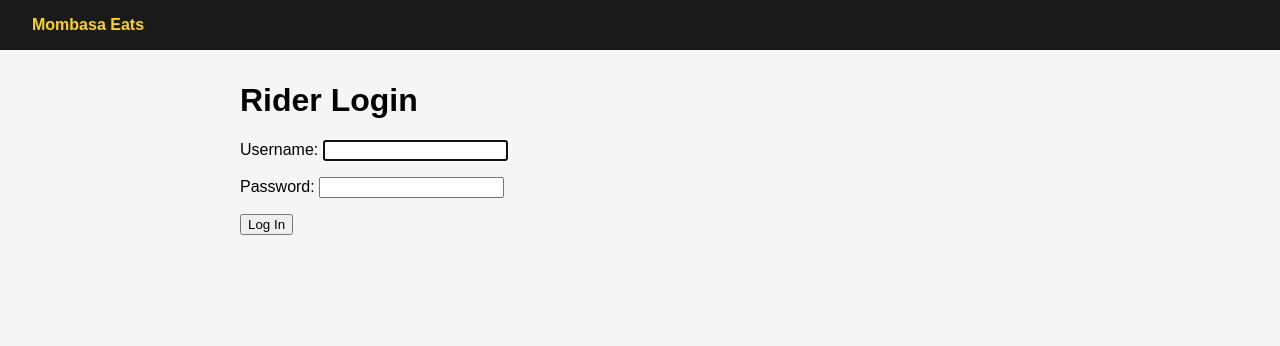
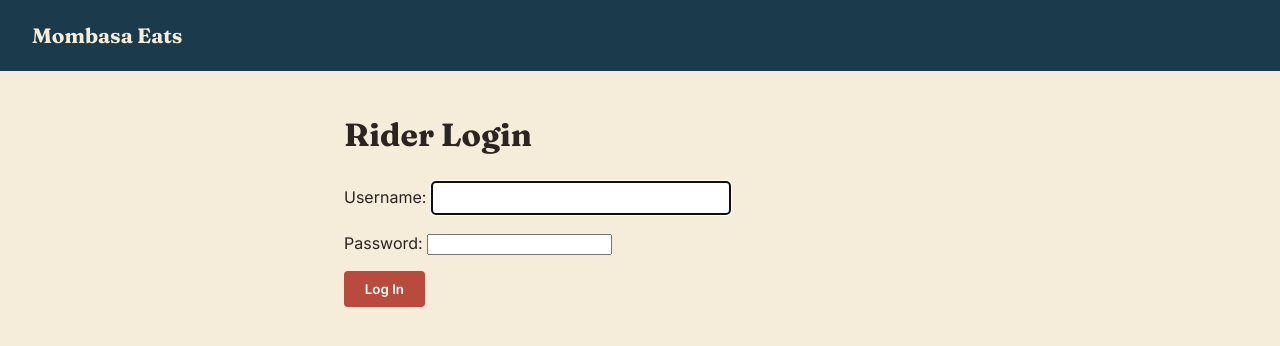
Before and after one commit to ATHMAN-RLD/mombasa-eats, a Django app: page /login/ in a window 1280 px wide. Shown: the top 346 px of the page. Run offline with Django 5.2, Linux system fonts and the light colour scheme.

Commit message:
Add restaurant/menu item photos, redesign with coastal color palette and typography

```diff
--- a/mombasa_eats/settings.py
+++ b/mombasa_eats/settings.py
@@ -132,6 +132,8 @@ USE_TZ = True
 # https://docs.djangoproject.com/en/6.1/howto/static-files/
 
 STATIC_URL = 'static/'
+MEDIA_URL = "/media/"
+MEDIA_ROOT = BASE_DIR / "media"
 
 
 # Email
--- a/mombasa_eats/urls.py
+++ b/mombasa_eats/urls.py
@@ -1,21 +1,7 @@
-"""
-URL configuration for mombasa_eats project.
-
-The `urlpatterns` list routes URLs to views. For more information please see:
-    https://docs.djangoproject.com/en/6.1/topics/http/urls/
-Examples:
-Function views
-    1. Add an import:  from my_app import views
-    2. Add a URL to urlpatterns:  path('', views.home, name='home')
-Class-based views
-    1. Add an import:  from other_app.views import Home
-    2. Add a URL to urlpatterns:  path('', Home.as_view(), name='home')
-Including another URLconf
-    1. Import the include() function: from django.urls import include, path
-    2. Add a URL to urlpatterns:  path('blog/', include('blog.urls'))
-"""
 from django.contrib import admin
 from django.urls import path, include
+from django.conf import settings
+from django.conf.urls.static import static
 
 urlpatterns = [
     path("admin/", admin.site.urls),
@@ -25,3 +11,6 @@ urlpatterns = [
     path("", include("accounts.urls")),
     path("", include("tracking.urls")),
 ]
+
+if settings.DEBUG:
+    urlpatterns += static(settings.MEDIA_URL, document_root=settings.MEDIA_ROOT)
--- a/restaurants/models.py
+++ b/restaurants/models.py
@@ -7,6 +7,7 @@ class Restaurant(models.Model):
     latitude = models.DecimalField(max_digits=9, decimal_places=6, null=True, blank=True)
     longitude = models.DecimalField(max_digits=9, decimal_places=6, null=True, blank=True)
     phone_number = models.CharField(max_length=15)
+    image = models.ImageField(upload_to="restaurants/", blank=True, null=True)
     is_active = models.BooleanField(default=True)
     created_at = models.DateTimeField(auto_now_add=True)
 
@@ -18,6 +19,7 @@ class MenuItem(models.Model):
     restaurant = models.ForeignKey(Restaurant, on_delete=models.CASCADE, related_name="menu_items")
     name = models.CharField(max_length=200)
     description = models.TextField(blank=True)
+    image = models.ImageField(upload_to="menu_items/", blank=True, null=True)
     price = models.DecimalField(max_digits=8, decimal_places=2, help_text="Price in KES")
     is_available = models.BooleanField(default=True)
 
--- a/restaurants/templates/base.html
+++ b/restaurants/templates/base.html
@@ -3,14 +3,83 @@
 <head>
     <meta charset="UTF-8">
     <title>{% block title %}Mombasa Eats{% endblock %}</title>
+    <link rel="preconnect" href="https://fonts.googleapis.com">
+    <link href="https://fonts.googleapis.com/css2?family=Fraunces:wght@500;700&family=Inter:wght@400;500;600&display=swap" rel="stylesheet">
     <style>
-        body { font-family: Arial, sans-serif; margin: 0; padding: 0; background: #f5f5f5; }
-        header { background: #1a1a1a; color: gold; padding: 1rem 2rem; }
-        header a { color: gold; text-decoration: none; font-weight: bold; }
-        main { max-width: 800px; margin: 2rem auto; padding: 0 1rem; }
-        .restaurant-card { background: white; border-radius: 8px; padding: 1rem; margin-bottom: 1rem; box-shadow: 0 1px 3px rgba(0,0,0,0.1); }
-        .restaurant-card a { color: #1a1a1a; text-decoration: none; font-size: 1.2rem; font-weight: bold; }
-        .price { color: #b8860b; font-weight: bold; }
+        :root {
+            --ocean: #1B3A4B;
+            --sand: #F5ECD9;
+            --saffron: #E8A33D;
+            --henna: #B84A3E;
+            --charcoal: #2B2420;
+        }
+        * { box-sizing: border-box; }
+        body {
+            font-family: 'Inter', sans-serif;
+            margin: 0;
+            padding: 0;
+            background: var(--sand);
+            color: var(--charcoal);
+            line-height: 1.5;
+        }
+        h1, h2 {
+            font-family: 'Fraunces', serif;
+            font-weight: 700;
+            margin-top: 0;
+        }
+        header {
+            background: var(--ocean);
+            padding: 1.25rem 2rem;
+        }
+        header a {
+            color: var(--sand);
+            text-decoration: none;
+            font-family: 'Fraunces', serif;
+            font-weight: 700;
+            font-size: 1.3rem;
+        }
+        main {
+            max-width: 640px;
+            margin: 2.5rem auto;
+            padding: 0 1.5rem;
+        }
+        .restaurant-card {
+            background: #fff;
+            border-bottom: 3px solid var(--saffron);
+            border-radius: 4px;
+            padding: 1.1rem 1.3rem;
+            margin-bottom: 1rem;
+        }
+        .restaurant-card a {
+            color: var(--ocean);
+            text-decoration: none;
+            font-weight: 600;
+            font-size: 1.15rem;
+        }
+        .price {
+            color: var(--henna);
+            font-weight: 600;
+        }
+        a { color: var(--ocean); }
+        button, input[type="submit"] {
+            background: var(--henna);
+            color: #fff;
+            border: none;
+            padding: 0.65rem 1.3rem;
+            border-radius: 4px;
+            font-family: 'Inter', sans-serif;
+            font-weight: 600;
+            cursor: pointer;
+        }
+        button:hover { opacity: 0.9; }
+        input[type="text"], input[type="tel"] {
+            font-family: 'Inter', sans-serif;
+            padding: 0.5rem;
+            border: 1px solid #ccc;
+            border-radius: 4px;
+            width: 100%;
+            max-width: 300px;
+        }
     </style>
 </head>
 <body>
@@ -20,6 +89,6 @@
     <main>
         {% block content %}{% endblock %}
     </main>
-     {% block extra_js %}{% endblock %}
+    {% block extra_js %}{% endblock %}
 </body>
 </html>
--- a/restaurants/templates/restaurants/restaurant_detail.html
+++ b/restaurants/templates/restaurants/restaurant_detail.html
@@ -1,12 +1,18 @@
 {% extends "base.html" %}
 {% block title %}{{ restaurant.name }} — Mombasa Eats{% endblock %}
 {% block content %}
+    {% if restaurant.image %}
+        <img src="{{ restaurant.image.url }}" alt="{{ restaurant.name }}" style="width: 100%; border-radius: 4px; margin-bottom: 1rem;">
+    {% endif %}
     <h1>{{ restaurant.name }}</h1>
     <p>{{ restaurant.location }} — {{ restaurant.phone_number }}</p>
     <p><a href="{% url 'view_cart' %}">View Cart</a></p>
     <h2>Menu</h2>
     {% for item in menu_items %}
         <div class="restaurant-card">
+            {% if item.image %}
+                <img src="{{ item.image.url }}" alt="{{ item.name }}" style="width: 100%; border-radius: 4px; margin-bottom: 0.75rem;">
+            {% endif %}
             <strong>{{ item.name }}</strong>
             <p>{{ item.description }}</p>
             <p class="price">KES {{ item.price }}</p>
--- a/restaurants/templates/restaurants/restaurant_list.html
+++ b/restaurants/templates/restaurants/restaurant_list.html
@@ -4,6 +4,9 @@
     <h1>Restaurants in Mombasa</h1>
     {% for restaurant in restaurants %}
         <div class="restaurant-card">
+            {% if restaurant.image %}
+                <img src="{{ restaurant.image.url }}" alt="{{ restaurant.name }}" style="width: 100%; border-radius: 4px; margin-bottom: 0.75rem;">
+            {% endif %}
             <a href="{% url 'restaurant_detail' restaurant.id %}">{{ restaurant.name }}</a>
             <p>{{ restaurant.location }}</p>
         </div>
```
Also changed, not shown: restaurants/migrations/0002_menuitem_image_restaurant_image.py (added), 1 other file.
